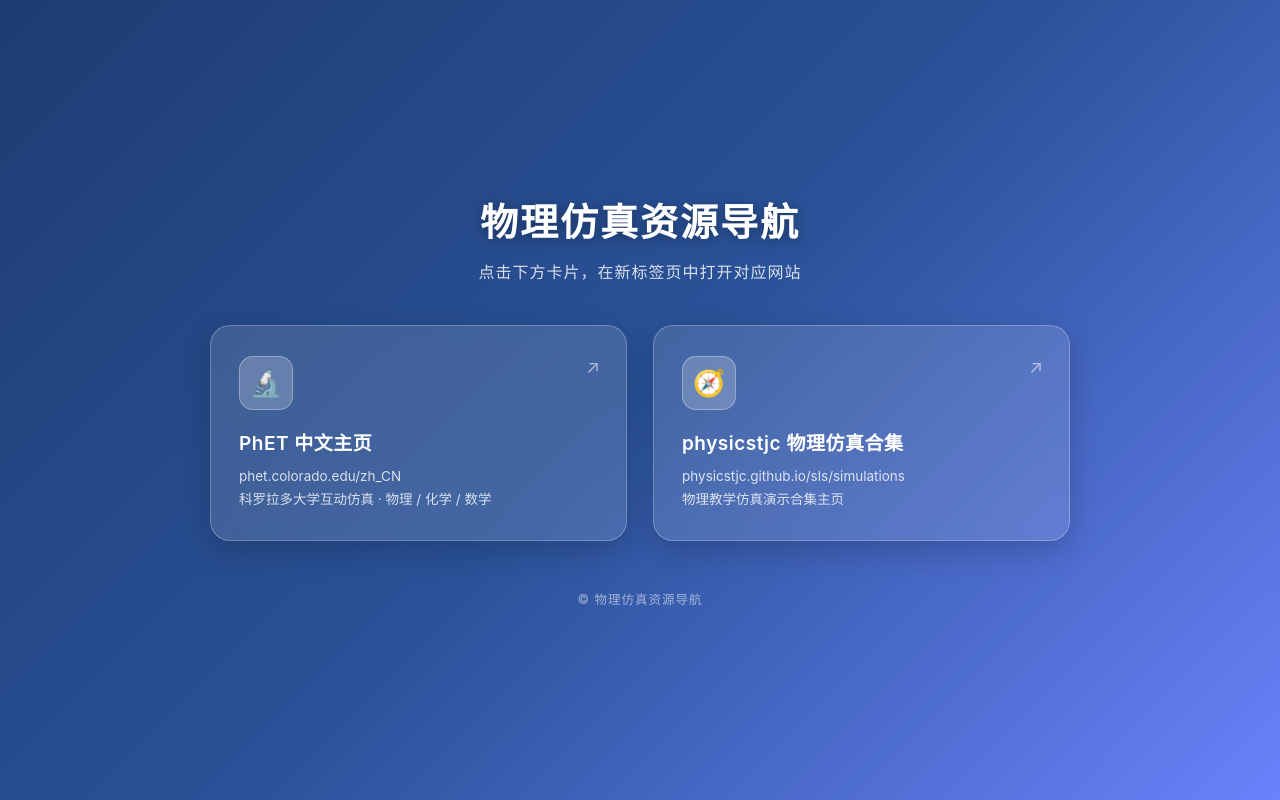
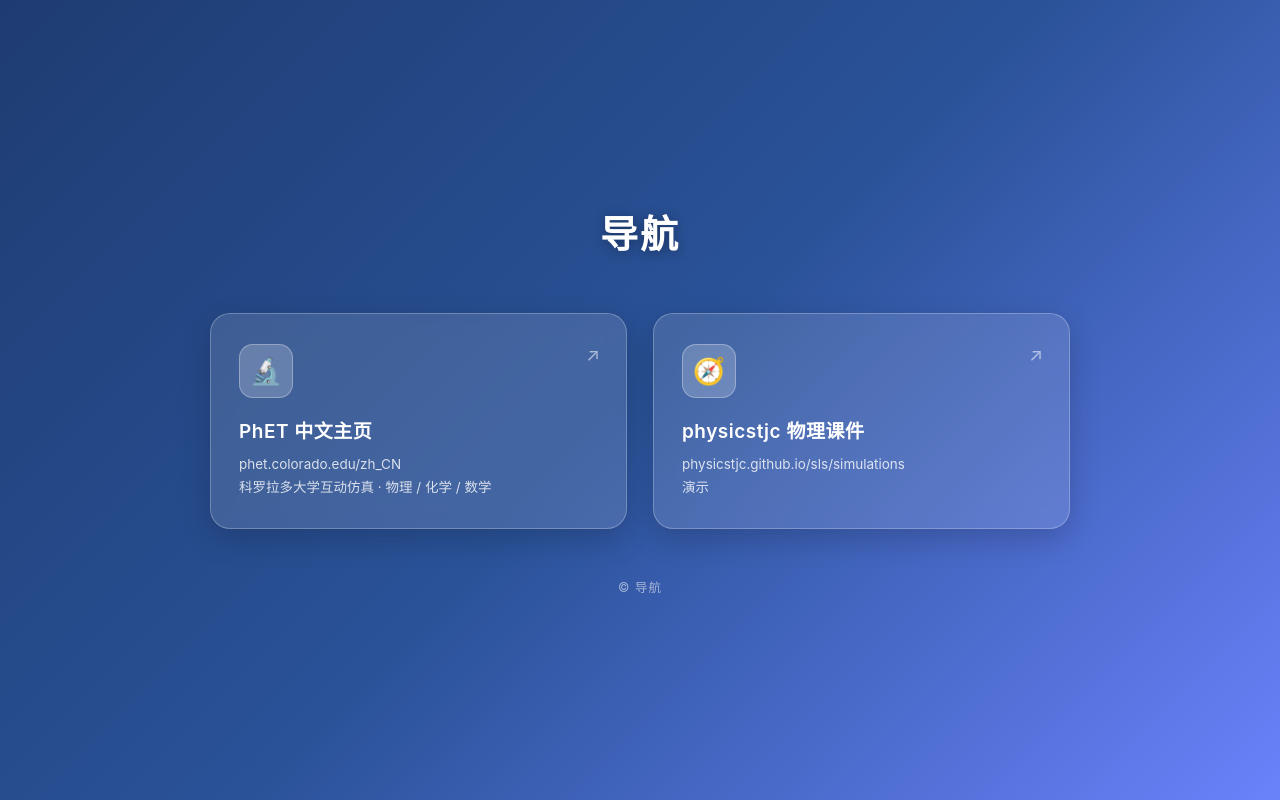
Before and after one commit to 19156725831/kejian, a plain HTML site: page 网址.html in a window 1280 px wide. Drawn offline with Linux system fonts and the light colour scheme.

Commit message:
Update header and footer text in 网址.html

```diff
--- a/网址.html
+++ b/网址.html
@@ -143,8 +143,8 @@
 <body>
 
   <header>
-    <h1>物理仿真资源导航</h1>
-    <p>点击下方卡片，在新标签页中打开对应网站</p>
+    <h1>导航</h1>
+    <p> </p>
   </header>
 
   <main class="grid">
@@ -165,8 +165,8 @@
        target="_blank" rel="noopener noreferrer">
       <span class="arrow">↗</span>
       <div class="icon">🧭</div>
-      <h2>physicstjc 物理仿真合集</h2>
-      <p>physicstjc.github.io/sls/simulations<br>物理教学仿真演示合集主页</p>
+      <h2>physicstjc 物理课件</h2>
+      <p>physicstjc.github.io/sls/simulations<br>演示</p>
     </a>
 
     <!--
@@ -182,7 +182,7 @@
 
   </main>
 
-  <footer>© 物理仿真资源导航</footer>
+  <footer>© 导航</footer>
 
 </body>
 </html>
```
